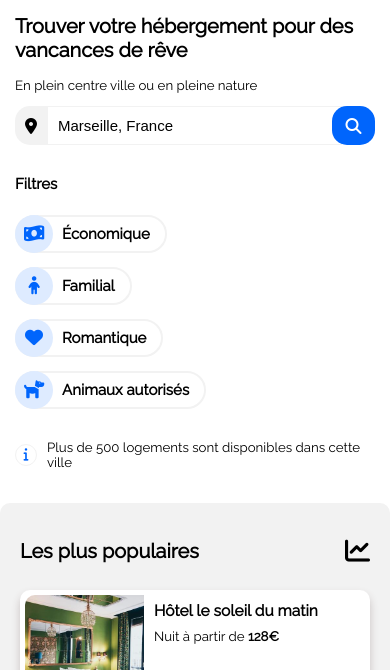
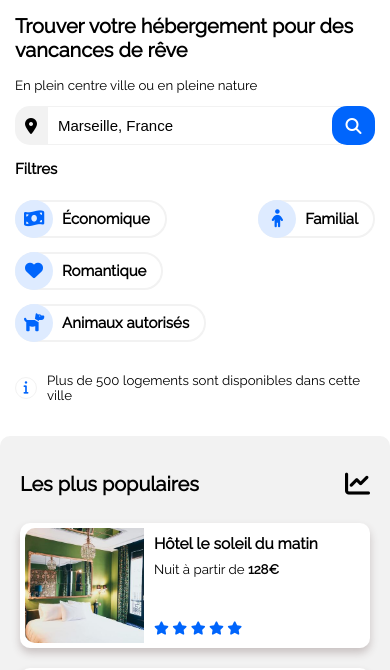
Before and after one commit to sar355/Reservia, a plain HTML site: page index.html in a window 390 px wide. Shown: the part 116-786 px from the top of the page. Drawn offline with Linux system fonts and the light colour scheme.

Commit message:
final and responsive structure and modification block filtre

```diff
--- a/index.html
+++ b/index.html
@@ -63,11 +63,12 @@
             <i class="fas fa-search"></i>
           </form>
 
-          <div class="categorie-recherche">
+          <div class="block-recherche">
             <div class="Filtre margin-right">
               <p>Filtres</p>
             </div>
 
+            <div class="categorie-recherche">
               <div class="economique margin-right block-icon-contenu">
                 <i class="fa fa-money-bill-wave icon-block"></i>
                 <span>Économique</span>
@@ -86,6 +87,7 @@
               <div class="animaux margin-right block-icon-contenu">
                 <i class="fas fa-dog block-icon"></i>
                 <span>Animaux autorisés</span>
+              </div>
             </div>
           </div>
 
--- a/style.css
+++ b/style.css
@@ -327,6 +327,35 @@ nav a {
   }
 }
 
+
+/* ESSAIE DU 28/06  */
+.block-recherche  {
+  display: flex;
+  flex-wrap: wrap;
+  /* justify-content: space-between; */
+}
+
+.block-recherche .Filtre {
+  display: flex;
+  align-items: center;
+}
+
+@media screen and (max-width: 700px) {
+  .block-recherche .Filtre {
+    display: flex;
+  }
+
+  .categorie-recherche .familial{
+    margin-right: 0px;
+  }
+
+  .categorie-recherche .animaux {
+    margin-right: 26px;
+  }
+}
+
+/* ESSAIE DU 28/06  */
+
 .categorie-recherche {
   /* border: 1px black solid; */
   display: flex;
@@ -340,11 +369,14 @@ nav a {
 @media screen and (max-width: 600px) {
   .categorie-recherche {
     display: flex;
-    flex-direction: column;
+    /* flex-direction: column; */
     /* flex-wrap: wrap; */
-    justify-content: flex-start;
+    /* justify-content: flex-start; */
+    /* essaie à la place de flex-start */
+    justify-content: space-between;
+    /* essaie à la place de flex-start */
     align-items: flex-start;
-    margin-top: 15px;
+    margin-top: 0px;
     margin-bottom: 10px;
   }
 }
```
Lines whose indentation alone changed are shown as unchanged.
